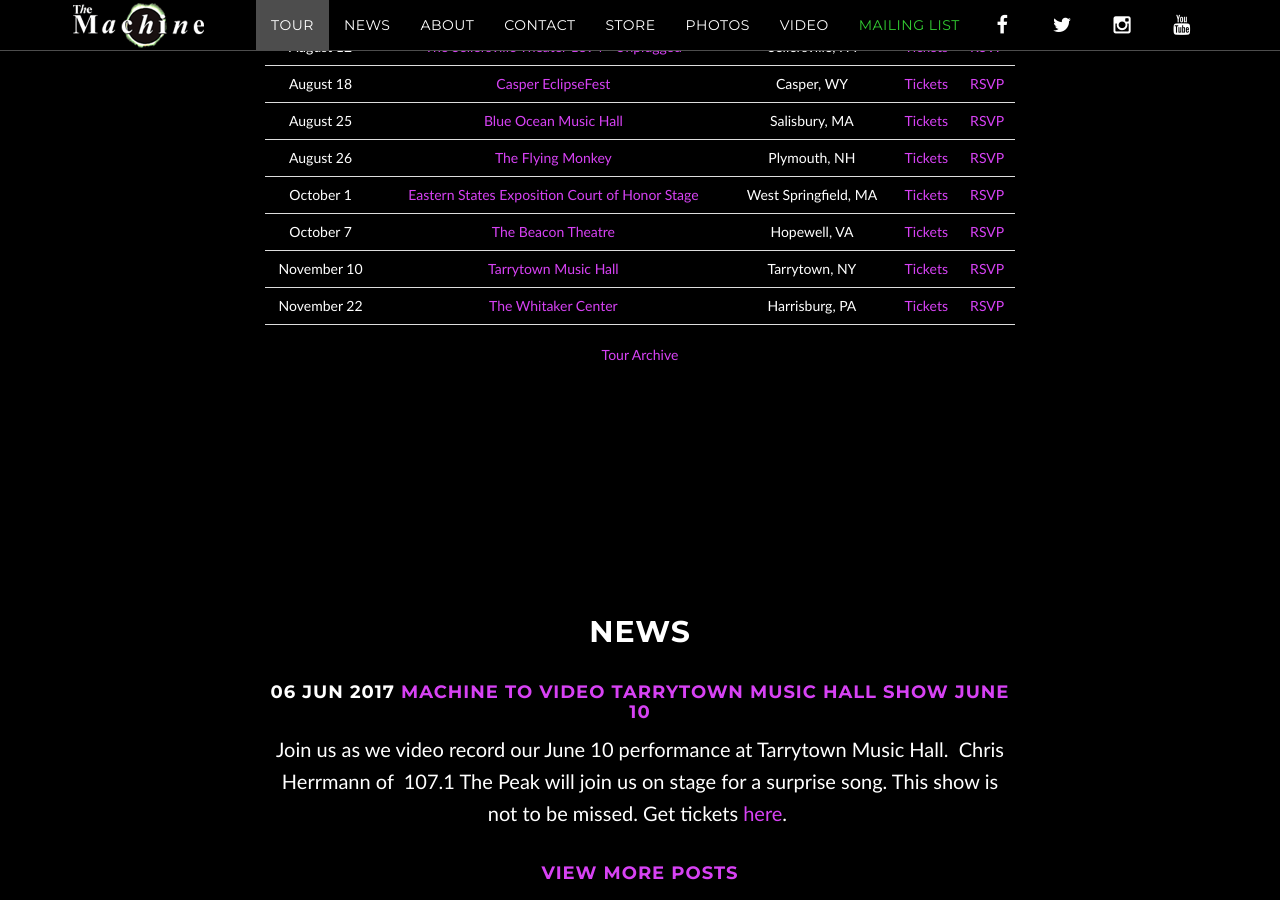
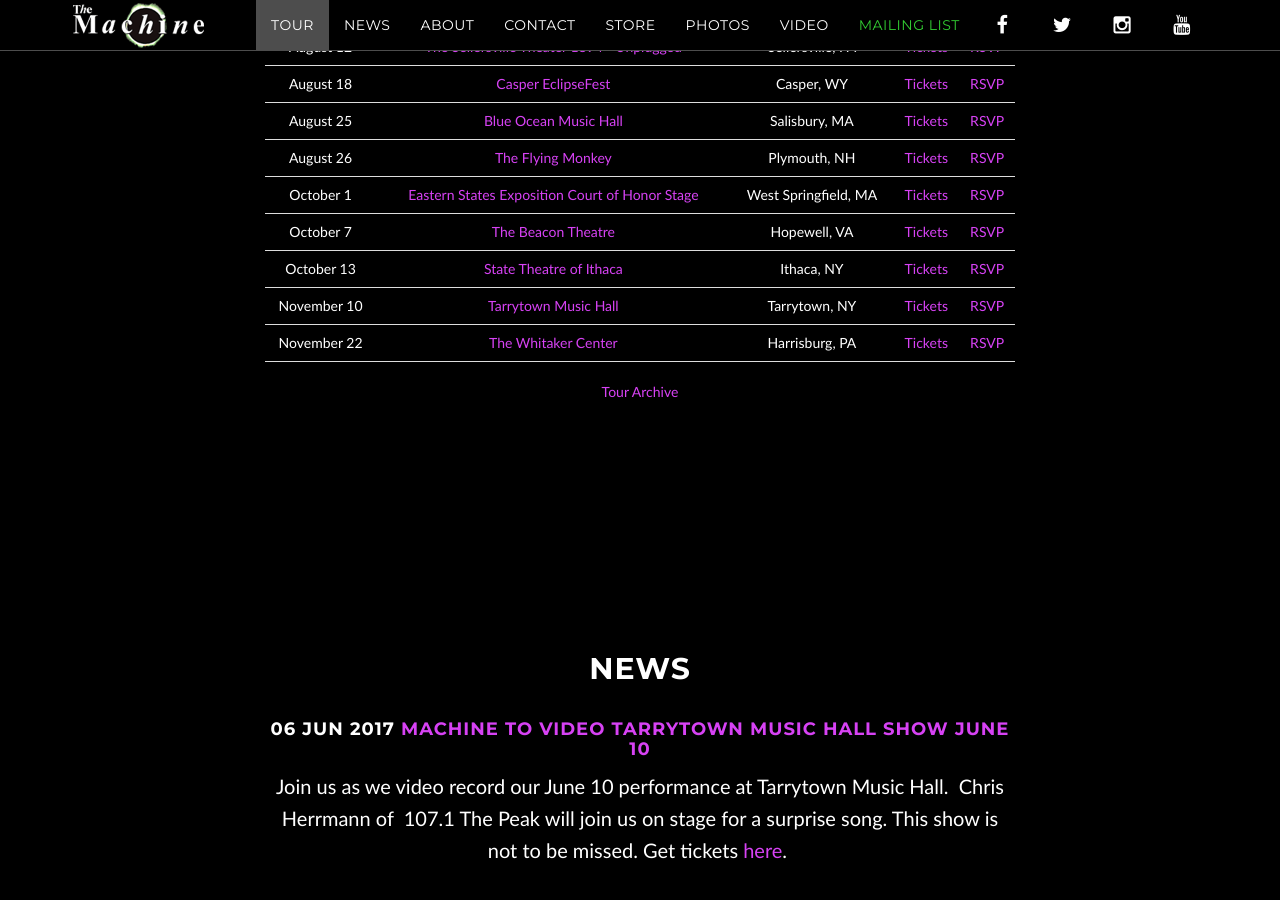
Before and after one commit to machineweb/machineweb.github.io, a Jekyll site: the page built from index.html, in a window 1280 px wide and 900 px high, scrolled down 1360 px. Built offline with Jekyll 4.4.1, drawn with Linux system fonts in a browser that asks for light colours; comment, search, counter and statistics services are not loaded.

Commit message:
New tour item

```diff
--- a/_data/tour.yml
+++ b/_data/tour.yml
@@ -3087,3 +3087,12 @@
     tickets-url: "http://thebeacontheatreva.com/shows-2/"
     rsvp-url: "https://www.facebook.com/events/122339591688829/?context=create&previousaction=create&ref=5&page_id_source=56922104274&sid_create=1919892004&action_history=[%7B%22surface%22%3A%22create_dialog%22%2C%22mechanism%22%3A%22page_create_dialog%22%2C%22extra_data%22%3A[]%7D]&has_source=1"
     order: "1507352400000"
+
+
+  - date: "October 13 2017"
+    venue: "State Theatre of Ithaca"
+    venue-url: "https://www.ticketfly.com/purchase/event/1488825"
+    location: "Ithaca, NY"
+    tickets-url: "https://www.ticketfly.com/purchase/event/1488825"
+    rsvp-url: "https://www.facebook.com/events/716449675228955/"
+    order: "1507867200000"
```
